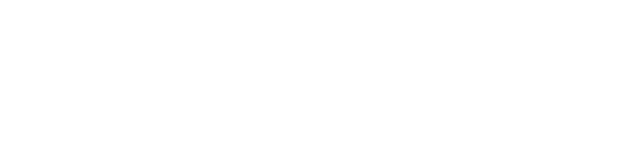
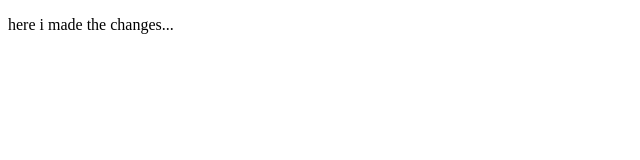
Before and after one commit to Shashwatkoshta/learning-_at_lnct, a plain HTML site: page index.html in a window 1280 px wide. Shown: the whole page, without its empty margins (0-640 px from the left). Drawn offline with Linux system fonts and the light colour scheme.

Commit message:
foofaji.html was modified and added and commit 2

```diff
--- a/index.html
+++ b/index.html
@@ -6,6 +6,8 @@
     <title>Document</title>
 </head>
 <body>
-
+    <p>
+        here i made the changes...
+    </p>
 </body>
 </html>
```
Also changed, not shown: foofaji.html (added).
